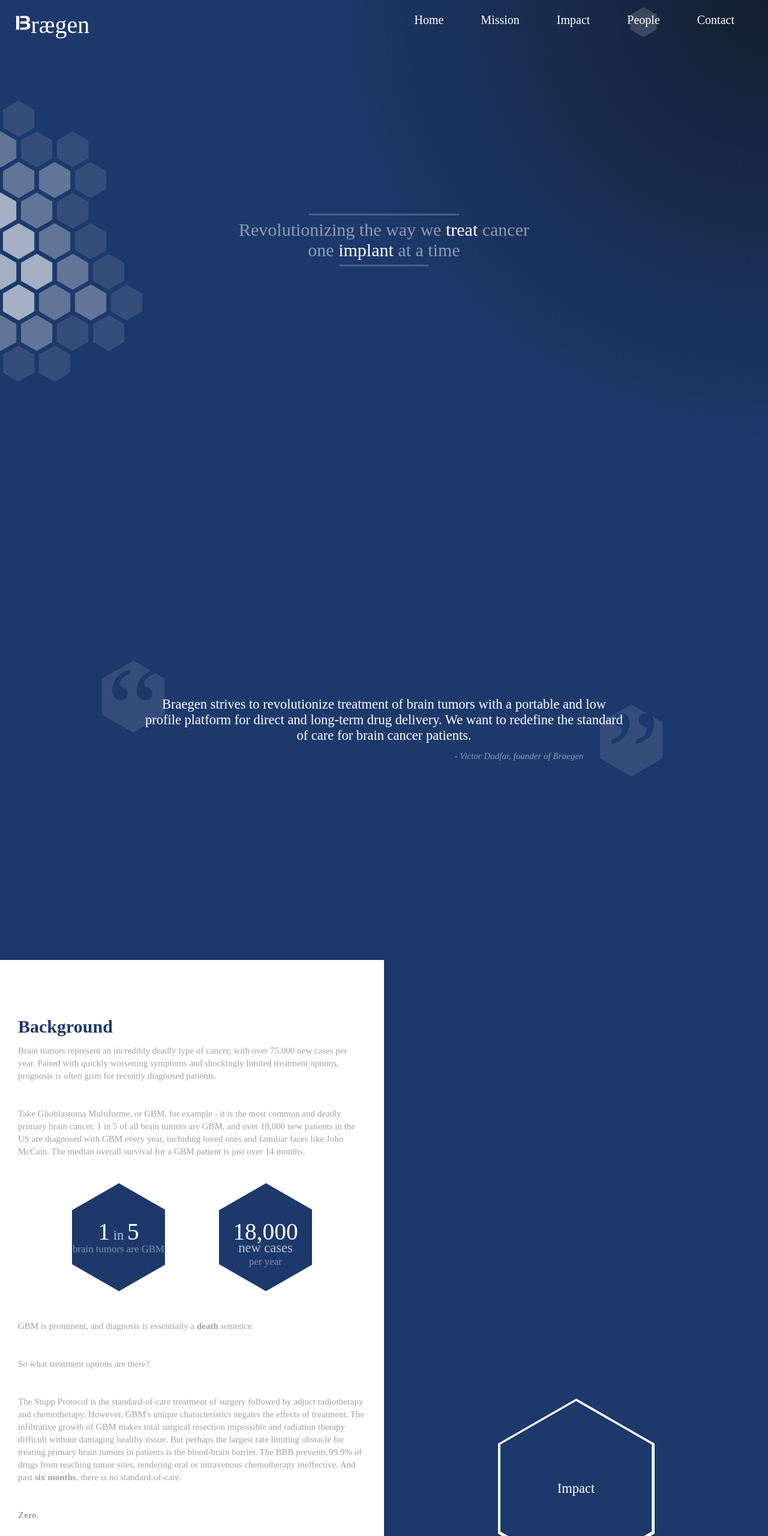
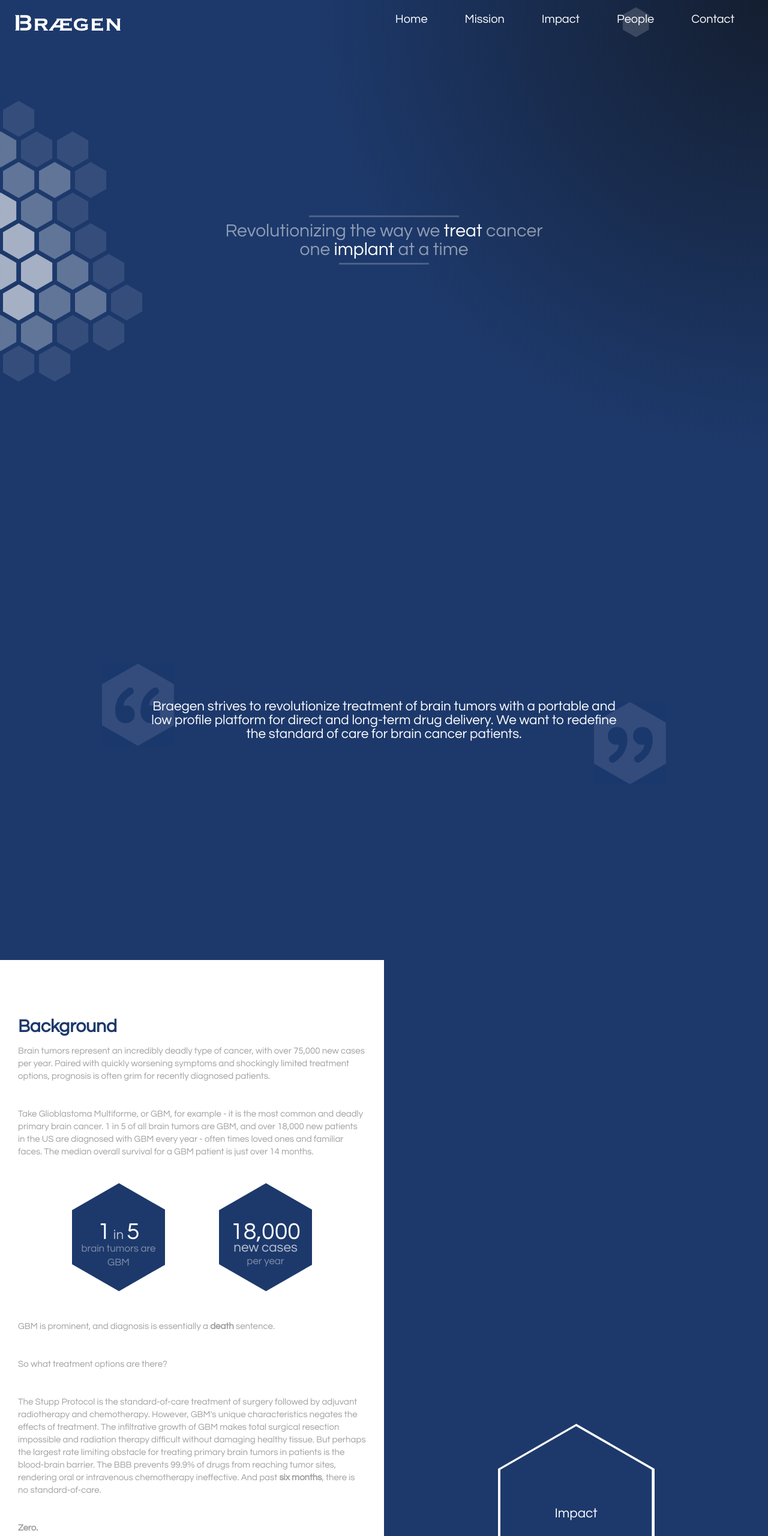
Before and after one commit to vicmart/braegen, a React app: page / in a window 1280 px wide. Shown: the top 2560 px of the page at 60% size. Built offline with nearby package versions, Linux system fonts and the light colour scheme.

Commit message:
issue fixes

```diff
--- a/package.json
+++ b/package.json
@@ -2,7 +2,7 @@
   "name": "my-app",
   "version": "0.1.0",
   "private": true,
-  "homepage": "http://vicmart1.github.io/braegen",
+  "homepage": "http://www.braegentech.com",
   "dependencies": {
     "react": "^16.4.1",
     "react-dom": "^16.4.1",
--- a/public/index.html
+++ b/public/index.html
@@ -5,28 +5,14 @@
     <meta name="viewport" content="width=device-width, initial-scale=1, shrink-to-fit=no">
     <meta name="theme-color" content="#000000">
     <link rel="stylesheet" href="style.css" />
-    <!--
-      manifest.json provides metadata used when your web app is added to the
-      homescreen on Android. See https://developers.google.com/web/fundamentals/engage-and-retain/web-app-manifest/
-    -->
     <link rel="manifest" href="%PUBLIC_URL%/manifest.json">
     <link rel="shortcut icon" href="%PUBLIC_URL%/favicon.ico">
-    <!--
-      Notice the use of %PUBLIC_URL% in the tags above.
-      It will be replaced with the URL of the `public` folder during the build.
-      Only files inside the `public` folder can be referenced from the HTML.
-
-      Unlike "/favicon.ico" or "favicon.ico", "%PUBLIC_URL%/favicon.ico" will
-      work correctly both with client-side routing and a non-root public URL.
-      Learn how to configure a non-root public URL by running `npm run build`.
-    -->
     <title>Brægen</title>
   </head>
   <body>
     <div id="root">
       <div id="nav-bar">
           <div id="icon" alt=""></div>
-          <div id="title">rægen</div>
           <div id="nav-items"></div>
       </div>
       <div id="scroll-hex"></div>
@@ -49,17 +35,19 @@
       </div>
       <div class="page" id="mission">
         <div id="quotes"></div>
+        <img id="left-quote" class="quote-image" src="images/quote_top.png" />
+        <img id="right-quote" class="quote-image" src="images/quote_bottom.png" />
         <div class="text" id="mission-text">
           Braegen strives to revolutionize treatment of brain tumors with a portable and low profile platform for direct and long-term drug delivery. We want to redefine the standard of care for brain cancer patients.
         </div>
-        <div class="text" id="author">- Victor Dadfar, founder of Braegen</div>
+        <!--div class="text" id="author">- Victor Dadfar, founder of Braegen</div-->
       </div>
       <div class="page split" id="impact">
         <div class="half white left" id="impactContent">
           <div class="title">Background</div>
           <div class="paragraph">Brain tumors represent an incredibly deadly type of cancer, with over 75,000 new cases per year. Paired with quickly worsening symptoms and shockingly limited treatment options, prognosis is often grim for recently diagnosed patients.</div>
           <br/><br/>
-          <div class="paragraph">Take Glioblastoma Multiforme, or GBM, for example - it is the most common and deadly primary brain cancer. 1 in 5 of all brain tumors are GBM, and over 18,000 new patients in the US are diagnosed with GBM every year, including loved ones and familiar faces like John McCain. The median overall survival for a GBM patient is just over 14 months.</div>
+          <div class="paragraph">Take Glioblastoma Multiforme, or GBM, for example - it is the most common and deadly primary brain cancer. 1 in 5 of all brain tumors are GBM, and over 18,000 new patients in the US are diagnosed with GBM every year - often times loved ones and familiar faces. The median overall survival for a GBM patient is just over 14 months.</div>
           <br/><br/>
           <div class="paragraph" id="hexagon-graphs"></div>
           <br/><br/>
@@ -69,7 +57,7 @@
           <br/><br/>
           <div class="paragraph">So what treatment options are there?</div>
           <br/><br/>
-          <div class="paragraph">The Stupp Protocol is the standard-of-care treatment of surgery followed by adjuct radiotherapy and chemotherapy. However, GBM's unique characteristics negates the effects of treatment. The infiltrative growth of GBM makes total surgical resection impossible and radiation therapy difficult without damaging healthy tissue. But perhaps the largest rate limiting obstacle for treating primary brain tumors in patients is the blood-brain barrier. The BBB prevents 99.9% of drugs from reaching tumor sites, rendering oral or intravenous chemotherapy ineffective. And past <b>six months</b>, there is no standard-of-care.</div>
+          <div class="paragraph">The Stupp Protocol is the standard-of-care treatment of surgery followed by adjuvant radiotherapy and chemotherapy. However, GBM's unique characteristics negates the effects of treatment. The infiltrative growth of GBM makes total surgical resection impossible and radiation therapy difficult without damaging healthy tissue. But perhaps the largest rate limiting obstacle for treating primary brain tumors in patients is the blood-brain barrier. The BBB prevents 99.9% of drugs from reaching tumor sites, rendering oral or intravenous chemotherapy ineffective. And past <b>six months</b>, there is no standard-of-care.</div>
           <br/><br/>
           <div class="paragraph"><b>Zero.</b></div>
           <br/><br/>
@@ -166,7 +154,7 @@
             <div class="group team-member">
               <div class="name">Hadley VanRenterghem</div>
               <div class="position">Engineering</div>
-              Forward-thinking and determined, Hadley is one of Braegen's brightest. Exceptionally smart and comedic, she is by no means your average engineer. Her greatest strengths are finding weaknesses, and because of it Braegen has avoided many pitfalls. She will never pass up an oppurtunity for a joke, nor to let you know she's from Michigan.
+              Forward-thinking and determined, Hadley is one of Braegen's brightest. Exceptionally smart and comedic, she is by no means your average engineer. Her greatest strengths are finding weaknesses, and because of it Braegen has avoided many pitfalls. She will never pass up an opportunity for a joke, nor to let you know she's from Michigan.
             </div>
           </div>
           <div class="bio paragraph" id="angela">
@@ -180,8 +168,8 @@
             </svg>
             <div class="group team-member">
               <div class="name">Angela Lu</div>
-              <div class="position">Intern</div>
-              Consistenly surpassing expectations, Angela is an all-star on Braegen's engineering team. Both a cheerleader and a realist, she adds a light-hearted, palpable energy to the team. Though she's sometimes the last person in the room to get a joke, Angela makes up for it in wit and ingenuity that rivals even Victor's.
+              <div class="position">Engineering</div>
+              Consistently surpassing expectations, Angela is an all-star on Braegen's engineering team. Both a cheerleader and a realist, she adds a light-hearted, palpable energy to the team. Though she's sometimes the last person in the room to get a joke, Angela makes up for it in wit and ingenuity that rivals even Victor's.
             </div>
           </div>
           <div class="bio paragraph" id="cindy">
@@ -196,7 +184,7 @@
             <div class="group team-member">
               <div class="name">Cindy SeYeon Choi</div>
               <div class="position">Engineering</div>
-              Cindy is the type of person that requires no oversight. On her own, she has learned complex physical proofs and mechanical disciplines, all without any former education. Incredibly intelligent and meticulously motivated, Cindy is the driving force of the engineering team. She is a strong enthusiast of pasta and absolutely despises chocolate.
+              Cindy is the type of person that requires no oversight. On her own, she has learned complex physical proofs and mechanical disciplines, all without any formal education. Incredibly intelligent and meticulously motivated, Cindy is the driving force of the engineering team. She is a strong enthusiast of pasta and absolutely despises chocolate.
             </div>
           </div>
           <div class="bio paragraph" id="zhou">
@@ -211,7 +199,7 @@
             <div class="group team-member">
               <div class="name">Zhou Li</div>
               <div class="position">Engineering</div>
-              Zhou is the most well-balanced team member. Equally an product developer, tester, public speaker, and author, she is ready to help whenever needed. And because of that, the team could not function without her. Additionally, she co-wrote an academic paper with Victor, and is secretly a singer/songwriter in her freetime.
+              Zhou is the most well-balanced team member. Equally a product developer, tester, public speaker, and author, she is ready to help whenever needed. And because of that, the team could not function without her. Additionally, she co-wrote an academic paper with Victor, and is secretly a singer/songwriter in her freetime.
             </div>
           </div>
           <div class="title">Our Sponsors</div>
--- a/public/style.scss
+++ b/public/style.scss
@@ -1,8 +1,8 @@
 $title-font: Copperplate;
-$header-font: Hiragino Kaku Gothic Pro, AppleGothic;
-$header-font-alt: Hiragino Maru Gothic ProN, AppleGothic;
-$header-font-bold: Hiragino Kaku Gothic StdN, AppleGothic;
-$paragraph-font: AppleGothic;
+$header-font: Hiragino Kaku Gothic Pro, AppleGothic, "Apple Gothic", "Century Gothic", "URW Gothic L", "Avant Garde", Futura, sans-serif;
+$header-font-alt: Hiragino Maru Gothic ProN, AppleGothic, "Apple Gothic", "Century Gothic", "URW Gothic L", "Avant Garde", Futura, sans-serif;
+$header-font-bold: Hiragino Kaku Gothic StdN, AppleGothic, "Apple Gothic", "Century Gothic", "URW Gothic L", "Avant Garde", Futura, sans-serif;
+$paragraph-font: "Apple Gothic", AppleGothic, "Century Gothic", "URW Gothic L", "Avant Garde", Futura, sans-serif;
 
 $primary-color: #002060;
 $secondary-color: #1A74BA;
@@ -170,11 +170,11 @@
     }
 
     #icon {
-        width: 28px;
+        width: 178px;
         height: 28px;
         margin: $navbar-height/2 - 14px;
         margin-right: 0px;
-        background-image: url("images/logo_white.png");
+        background-image: url("images/full_logo_blue.png");
         background-size: contain;
         background-repeat: no-repeat;
     }
@@ -253,7 +253,7 @@
         top: -100px;
 
         #icon {
-            background-image: url("images/logo_white.png");
+            background-image: url("images/full_logo_white.png");
         }
     }
 
@@ -262,7 +262,7 @@
         top: -100px;
 
         #icon {
-            background-image: url("images/logo.png");
+            background-image: url("images/full_logo_white.png");
         }
     }
 
@@ -273,7 +273,7 @@
         border-bottom: 3px solid $background-color;
 
         #icon {
-            background-image: url("images/logo.png");
+            background-image: url("images/full_logo_white.png");
         }
 
         #title {
@@ -367,10 +367,12 @@
     }
 
     #hook {
+        color: #FFFFFF;
         color: #FFFFFF80;
         font-family: $paragraph-font;
         font-size: 30px;
         text-align: center;
+        width: 600px;
         @include center();
         @include animation(fadeinanddrop 2s ease);
 
@@ -412,7 +414,7 @@
     overflow: hidden;
 
     .text {
-        color: #FFFFFFFF;
+        color: #FFFFFF;
         font-family: $paragraph-font;
         font-size: 22.5px;
         width: 800px;
@@ -425,6 +427,7 @@
         margin-left: 225px;
         font-style: italic;
         font-size: 15px;
+        color: #FFFFFF;
         color: #FFFFFF80;
         width: auto;
     }
@@ -446,6 +449,12 @@
         #bottom-quote {
             left: 11px;
         }
+    }
+
+    .quote-image {
+        position: absolute;
+        top: 100px;
+        width: 120px;
     }
 }
 
@@ -562,6 +571,7 @@
     left: 0;
     width: 100%;
     text-align: center;
+    color: #FFFFFF;
     color: #FFFFFFB0;
     font-size: 1.5em;
 
@@ -572,6 +582,7 @@
 
     .small {
         font-size: 0.75em;
+        color: #FFFFFF;
         color: #FFFFFF70;
     }
 }
@@ -924,9 +935,9 @@
 
 @media screen and (max-width: 900px) {
     #hook {
-        font-size: 20px !important;
+        font-size: 16px !important;
         color: #FFFFFFA0 !important;
-        width: 90% !important;
+        width: 100% !important;
     }
 
     #mission .text {
--- a/src/index.js
+++ b/src/index.js
@@ -540,7 +540,6 @@
 
 ReactDOM.render(<Hexagons size={30}/>, document.querySelector('#hexagons'));
 ReactDOM.render(<NavBar />, document.querySelector('#nav-items'));
-ReactDOM.render(<Quotes />, document.querySelector("#quotes"));
 ReactDOM.render(<ScrollHex />, document.querySelector("#scroll-hex"));
 ReactDOM.render(<HexagonOutline size={150}/>, document.querySelector("#hexagon-outline1"));
 ReactDOM.render(<HexagonOutline size={150}/>, document.querySelector("#hexagon-outline2"));
@@ -571,6 +570,17 @@
       document.getElementsByClassName('bio')[index].style.height = bioheight + 20 + "px";
     }
   });
+
+  let mission_text = document.querySelector("#mission-text");
+  let left = mission_text.offsetLeft;
+  let top = mission_text.offsetTop;
+  let width = mission_text.offsetWidth;
+  let height = mission_text.offsetHeight;
+
+  document.querySelector("#left-quote").style.left = left - (width/2) - 10 - 60 + "px";
+  document.querySelector("#left-quote").style.top = top - (height/2) - 60 + "px";
+  document.querySelector("#right-quote").style.left = left + (width/2) + 10 - 60 + "px";
+  document.querySelector("#right-quote").style.top = top + (height/2) - 5 - 60 + "px";
 }
 
 document.getElementById("hamburger").onclick = function (oEvent) {
@@ -647,3 +657,14 @@
     top: rect.top + window.scrollY
   };
 }
+
+let mission_text = document.querySelector("#mission-text");
+let left = mission_text.offsetLeft;
+let top = mission_text.offsetTop;
+let width = mission_text.offsetWidth;
+let height = mission_text.offsetHeight;
+
+document.querySelector("#left-quote").style.left = left - (width/2) - 10 - 60 + "px";
+document.querySelector("#left-quote").style.top = top - (height/2) - 60 + "px";
+document.querySelector("#right-quote").style.left = left + (width/2) + 10 - 60 + "px";
+document.querySelector("#right-quote").style.top = top + (height/2) - 5 - 60 + "px";
```
Also changed, not shown: public/images/full_logo_blue.png (added), public/images/full_logo_white.png (added), public/images/quote_bottom.png (added), public/images/quote_top.png (added), public/style.css, 2 other files.
